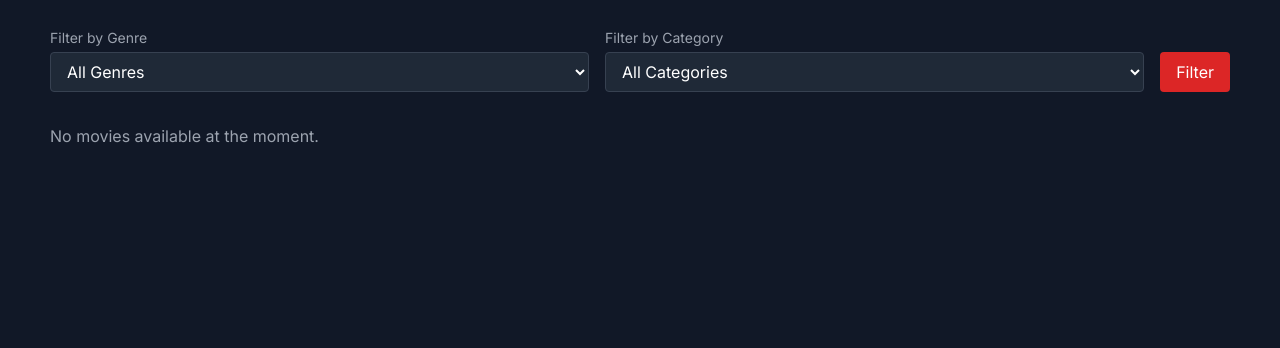
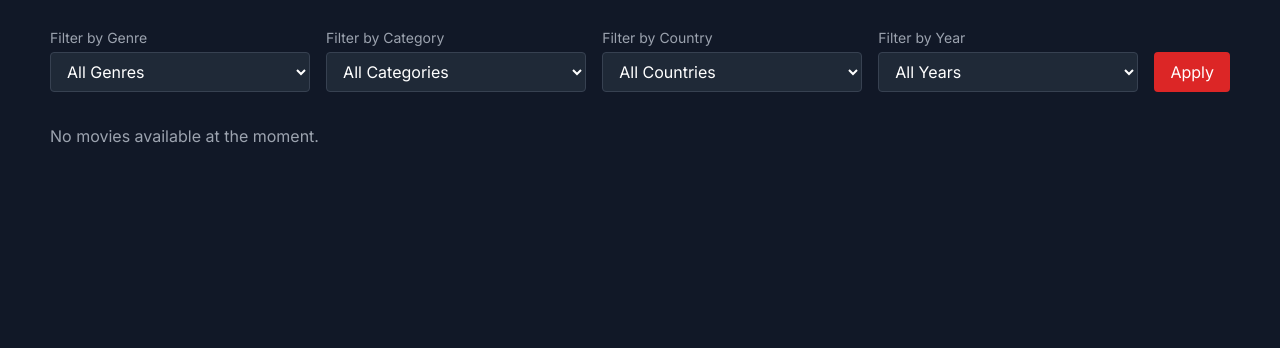
Before and after one commit to KramarenkoVladyslav/cinematica, a Django app: page /movies/ in a window 1280 px wide. Shown: the part 72-420 px from the top of the page. Run offline with Django 4.2, Linux system fonts and the light colour scheme; data that the repository does not hold is empty; some libraries are stand-ins or nearby versions.

Commit message:
Added filter by country, year and adepted to mobile devices

```diff
--- a/movies/templates/movies/movie_list.html
+++ b/movies/templates/movies/movie_list.html
@@ -5,7 +5,14 @@
 
 {% block content %}
 <div class="w-full px-[50px] py-7">
-    <form method="get" class="mb-8">
+    <!-- Burger Menu Button -->
+    <button id="burger-menu" class="md:hidden w-full text-left text-gray-400 mb-4 flex items-center">
+        <span class="material-icons">tune</span>
+        <span class="ml-2">FILTER BY</span>
+    </button>
+
+    <!-- Filters Form -->
+    <form method="get" class="mb-8" id="filters" style="display: none;">
         <div class="flex flex-col md:flex-row md:items-end md:space-x-4 space-y-4 md:space-y-0">
             <!-- Genre -->
             <div class="flex-1">
@@ -29,19 +36,72 @@
                 </select>
             </div>
 
+            <!-- Country -->
+            <div class="flex-1">
+                <label for="country" class="block text-sm font-medium text-gray-400 mb-1">Filter by Country</label>
+                <select name="country" id="country" class="w-full px-3 py-2 bg-gray-800 text-white border border-gray-700 rounded focus:outline-none focus:ring-2 focus:ring-red-600">
+                    <option value="">All Countries</option>
+                    {% for c in countries %}
+                        <option value="{{ c }}" {% if c|stringformat:"s" == request.GET.country %}selected{% endif %}>{{ c }}</option>
+                    {% endfor %}
+                </select>
+            </div>
+
+            <!-- Year -->
+            <div class="flex-1">
+                <label for="year" class="block text-sm font-medium text-gray-400 mb-1">Filter by Year</label>
+                <select name="year" id="year" class="w-full px-3 py-2 bg-gray-800 text-white border border-gray-700 rounded focus:outline-none focus:ring-2 focus:ring-red-600">
+                    <option value="">All Years</option>
+                    {% for y in years %}
+                        <option value="{{ y }}" {% if y|stringformat:"s" == request.GET.year %}selected{% endif %}>{{ y }}</option>
+                    {% endfor %}
+                </select>
+            </div>
+
             <!-- Filter button -->
             <div class="md:w-auto">
-                <button type="submit" class="w-full md:w-auto px-4 py-2 bg-red-600 text-white rounded hover:bg-red-700">Filter</button>
+                <button type="submit" class="w-full md:w-auto px-4 py-2 bg-red-600 text-white rounded hover:bg-red-700">Apply</button>
             </div>
         </div>
     </form>
+
+    <style>
+        @media (max-width: 767px) {
+            #filters {
+                display: none;
+            }
+            #burger-menu {
+                display: flex;
+            }
+        }
+
+        @media (min-width: 768px) {
+            #filters {
+                display: block !important;
+            }
+            #burger-menu {
+                display: none;
+            }
+        }
+    </style>
+
+    <script>
+        document.getElementById('burger-menu').addEventListener('click', function() {
+            var filters = document.getElementById('filters');
+            if (filters.style.display === 'none') {
+                filters.style.display = 'block';
+            } else {
+                filters.style.display = 'none';
+            }
+        });
+    </script>
 
     {% if movies %}
     <div class="grid grid-cols-1 sm:grid-cols-2 md:grid-cols-3 lg:grid-cols-4 gap-8">
         {% for movie in movies %}
             <div class="group relative bg-gray-900 rounded-lg overflow-hidden shadow-lg transform hover:scale-105 transition duration-300">
                 <img src="{{ movie.poster.url }}" alt="{{ movie.title }}" class="w-full h-64 object-cover object-top group-hover:opacity-80 transition">
-                <div class="absolute inset-0 bg-gradient-to-t from-black  to-transparent opacity-80"></div>
+                <div class="absolute inset-0 bg-gradient-to-t from-black to-transparent opacity-80"></div>
                 <div class="absolute bottom-0 p-4 z-10">
                     <h2 class="text-lg font-extrabold text-white max-w-xl break-words">{{ movie.title }}</h2>
                     <p class="text-xs text-gray-400 pt-[0px]">{{ movie.year }} • {{ movie.country }} • {{ movie.get_duration_in_hours_and_minutes }}</p>
@@ -56,4 +116,5 @@
         <p class="text-gray-400">No movies available at the moment.</p>
     {% endif %}
 </div>
+
 {% endblock %}
--- a/movies/views.py
+++ b/movies/views.py
@@ -18,9 +18,26 @@ def filter_movies_by_category(movies, category_id):
         return movies
 
 
+def filter_movies_by_country(movies, country):
+    try:
+        return movies.filter(country=country)
+    except (ValueError, TypeError):
+        return movies
+
+
+def filter_movies_by_year(movies, year):
+    try:
+        year = int(year)
+        return movies.filter(year=year)
+    except (ValueError, TypeError):
+        return movies
+
+
 def movie_list(request):
     genre_id = request.GET.get("genre")
     category_id = request.GET.get("category")
+    country = request.GET.get("country")
+    year = request.GET.get("year")
 
     movies = Movie.objects.all()
 
@@ -30,15 +47,29 @@ def movie_list(request):
     if category_id:
         movies = filter_movies_by_category(movies, category_id)
 
+    if country:
+        movies = filter_movies_by_country(movies, country)
+
+    if year:
+        movies = filter_movies_by_year(movies, year)
+
     movies = movies.distinct()
 
     genres = Genre.objects.all()
     categories = Category.objects.all()
+    years = Movie.objects.values_list('year', flat=True).distinct()
+    countries = Movie.objects.values_list('country', flat=True).distinct()
 
     return render(
         request,
         "movies/movie_list.html",
-        {"movies": movies, "genres": genres, "categories": categories},
+        {
+            "movies": movies,
+            "genres": genres,
+            "categories": categories,
+            "years": years,
+            "countries": countries,
+        },
     )
 
 
--- a/templates/base.html
+++ b/templates/base.html
@@ -7,6 +7,7 @@
     <script src="https://cdn.tailwindcss.com"></script>
     <script src="https://unpkg.com/htmx.org@1.6.1"></script>
     <link href="https://fonts.googleapis.com/css2?family=Inter:wght@400;600;700&display=swap" rel="stylesheet">
+    <link href="https://fonts.googleapis.com/icon?family=Material+Icons" rel="stylesheet">
     <style>
         body {
             font-family: 'Inter', sans-serif;
```
